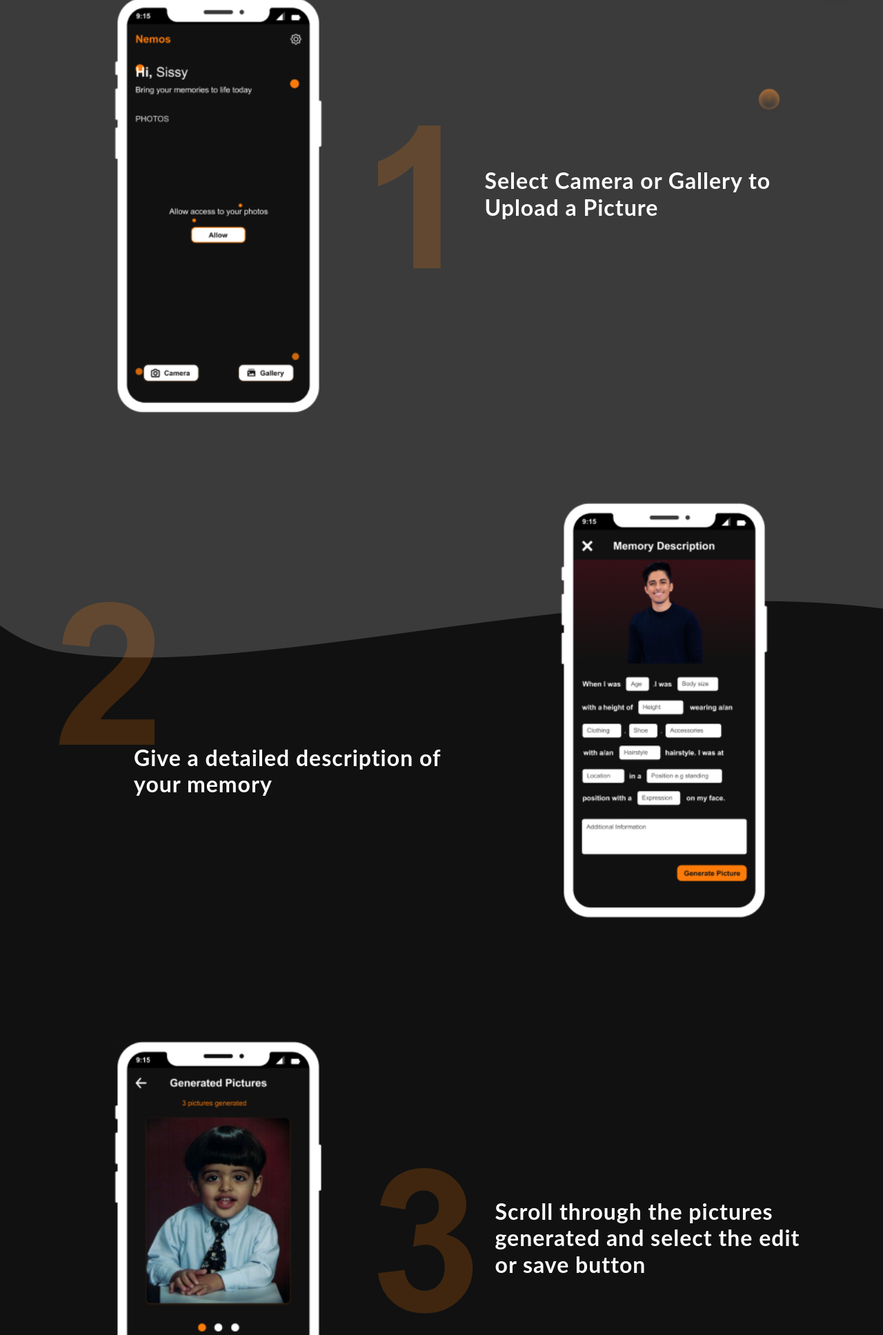
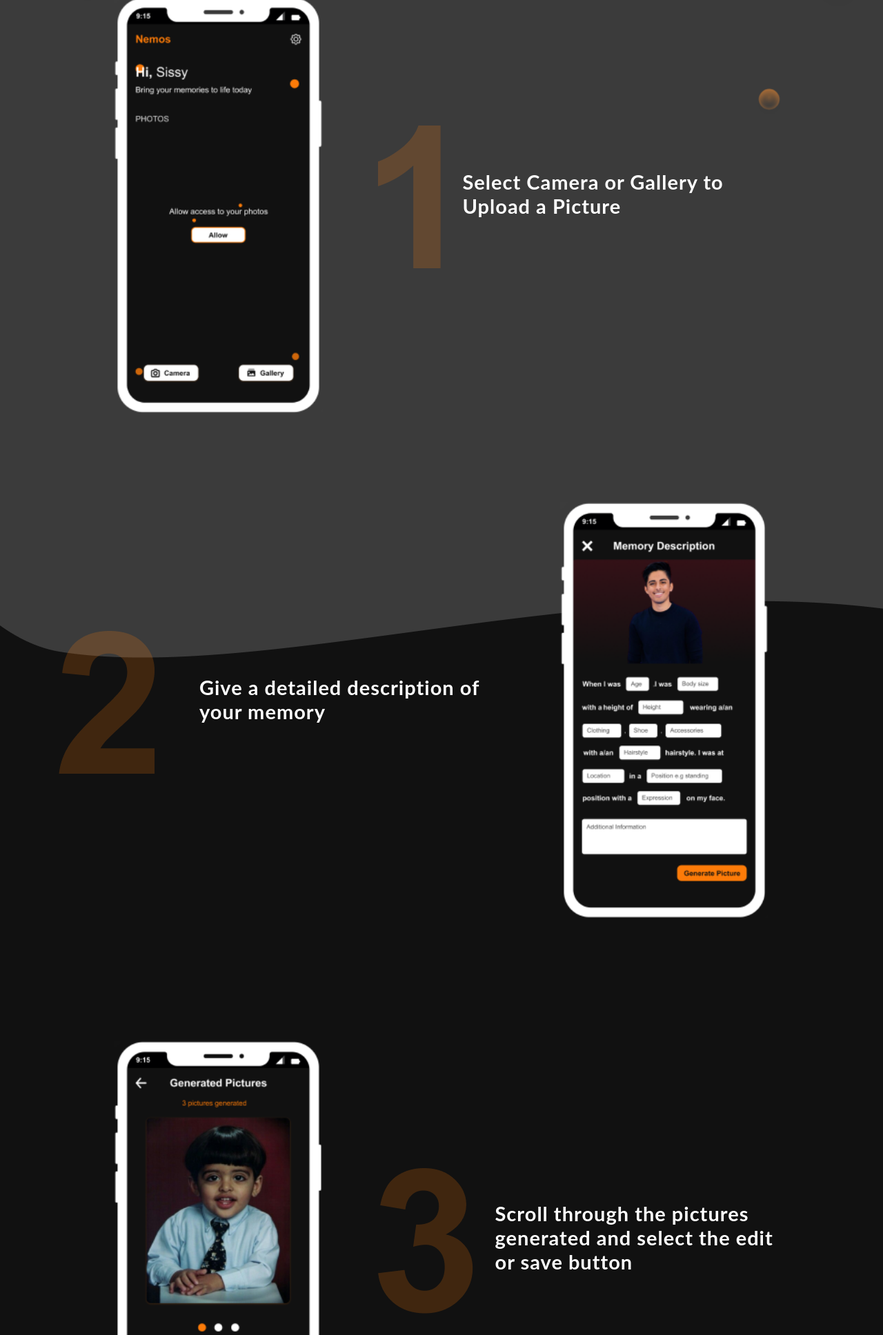
Before and after one commit to RalphLincoln/nemos_project, a PHP site: page / in a window 1280 px wide; the page is wider, and only the part inside the window is pictured. Shown: the part 967-2903 px from the top of that part at 69% size. Run offline with PHP 8.4, Linux system fonts and the light colour scheme; some libraries are stand-ins or nearby versions.

Commit message:
centered some extra text

```diff
--- a/index.php
+++ b/index.php
@@ -87,8 +87,8 @@ require_once 'includes/header.php';
             </div>
             <div class="col-md-7 d-flex align-items-center">
                 <div class="row">
-                    <img src="./images/1.png" class="img-fluid mr-5 mage numImage" alt="">
-                    <h2 style="letter-spacing: 1px;" class="font-weight-bold texti text-left mx-auto text-white d-flex align-items-center pl-3">
+                    <img src="./images/1.png" class="img-fluid mr-3 mage numImage" alt="">
+                    <h2 style="letter-spacing: 1px; font-size: 29px;" class="font-weight-bold texti text-left mx-auto text-white d-flex align-items-center pl-3">
                         Select Camera or
                         Gallery
                         to <br> Upload a Picture </h2>
@@ -104,10 +104,9 @@ require_once 'includes/header.php';
                 <div class="col-md-7 d-flex align-items-center">
                     <div class="row">
                         <img src="./images/2.png" class="img-fluid mr-5 numImage" alt="">
-                        <h2 style="letter-spacing: 1px;" class="font-weight-bold ii2 texti mx-auto text-white text-left d-flex align-items-center pl-3">Give
-                            a
-                            detailed
-                            description of <br> your memory </h2>
+                        <h2 style="letter-spacing: 1px; font-size: 29px;" class="font-weight-bold mx-auto texti text-white text-left d-flex align-items-center pl-3">
+                            Give a detailed description of <br> your memory
+                        </h2>
                     </div>
                 </div>
                 <div class="col-md-5">
@@ -134,7 +133,7 @@ require_once 'includes/header.php';
             <div class="col-md-7 d-flex align-items-center">
                 <div class="row">
                     <img src="./images/3.png" class="img-fluid mr-3 numImage" alt="">
-                    <h2 style="letter-spacing: 1px;" class="font-weight-bold texti mx-auto text-white d-flex text-left align-items-center pl-3">Scroll
+                    <h2 style="letter-spacing: 1px; font-size: 29px;" class="font-weight-bold texti mx-auto text-white d-flex text-left align-items-center pl-3">Scroll
                         through
                         the
                         pictures <br> generated and select the edit <br> or save button</h2>
@@ -157,7 +156,7 @@ require_once 'includes/header.php';
                 <div class="col-md-7 d-flex align-items-center">
                     <div class="row">
                         <img src="./images/4.png" class="img-fluid mr-3 numImage" alt="">
-                        <h2 style="letter-spacing: 1px;" class="font-weight-bold mx-auto texti text-white text-left d-flex align-items-center pl-3">
+                        <h2 style="letter-spacing: 1px; font-size: 29px;" class="font-weight-bold mx-auto texti text-white text-left d-flex align-items-center pl-3">
                             Explore the different edit <br> options you have till you are <br> satisfied with your
                             picture
                         </h2>
@@ -178,9 +177,10 @@ require_once 'includes/header.php';
             </div>
             <div class="col-md-7 d-flex align-items-center">
                 <div class="row">
-                    <img src="./images/5.png" class="img-fluid mr-5 numImage" alt="">
-                    <h2 style="letter-spacing: 1px;" class="font-weight-bold ii2 text-left mx-auto texti text-white d-flex align-items-center pl-3">
-                        Click save to save your picture </h2>
+                    <img src="./images/5.png" class="img-fluid mr-3 numImage" alt="">
+                    <h2 style="letter-spacing: 1px; font-size: 29px;" class="font-weight-bold mx-auto texti text-white text-left d-flex align-items-center pl-3">
+                        Click save to save your picture
+                    </h2>
                 </div>
             </div>
         </div>
@@ -205,7 +205,7 @@ require_once 'includes/header.php';
             <div class="col-md-7 d-flex align-items-center">
                 <div class="row">
                     <img src="./images/6.png" class="img-fluid mr-3 numImage" alt="">
-                    <h2 style="letter-spacing: 1px;" class="font-weight-bold text-white mx-auto texti text-left d-flex align-items-center pl-3">
+                    <h2 style="letter-spacing: 1px; font-size: 29px;" class="font-weight-bold text-white mx-auto texti text-left d-flex align-items-center pl-3">
                         Share your picture to friends <br> and family on your social <br> media
                     </h2>
                 </div>
```
